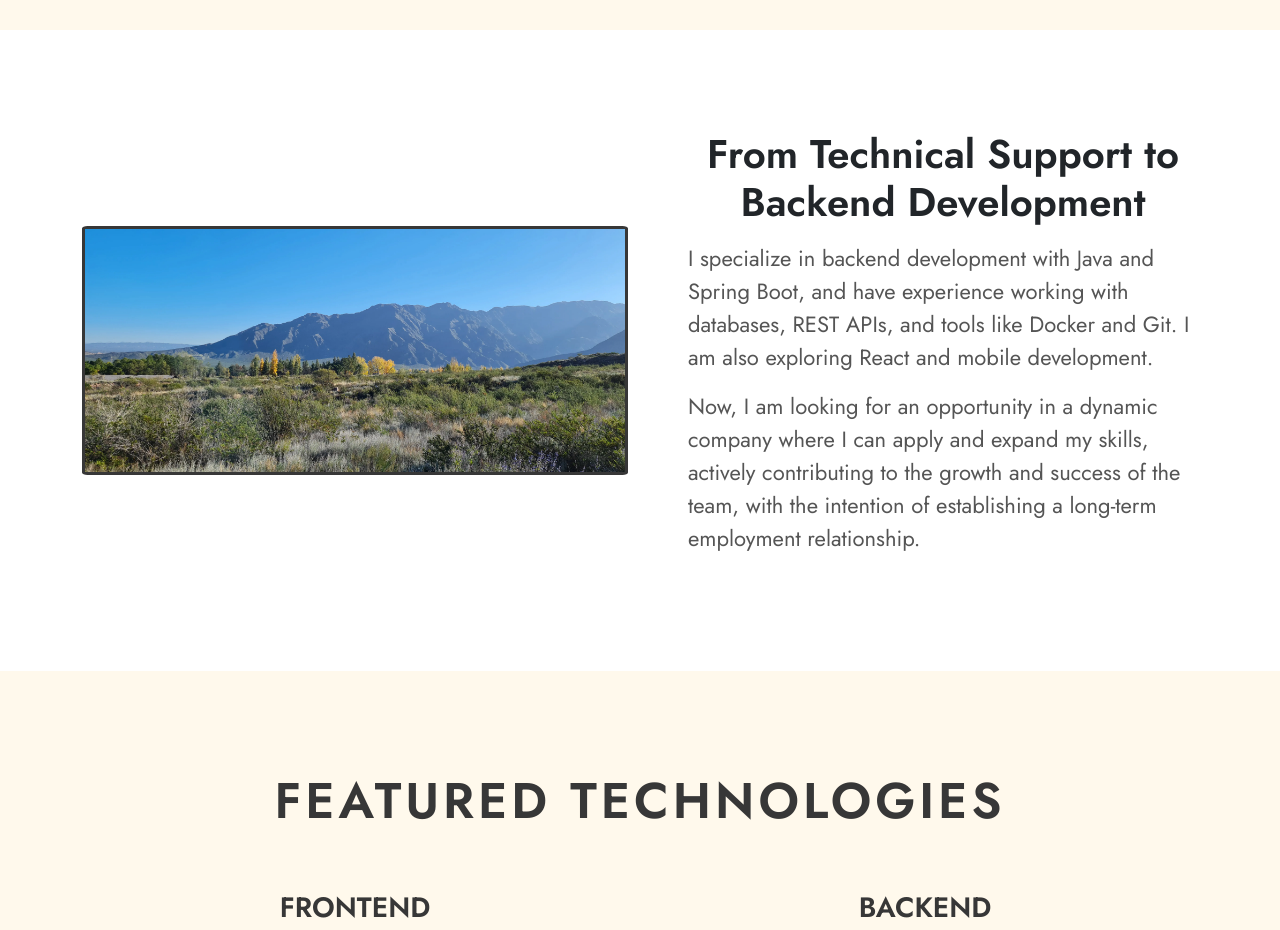
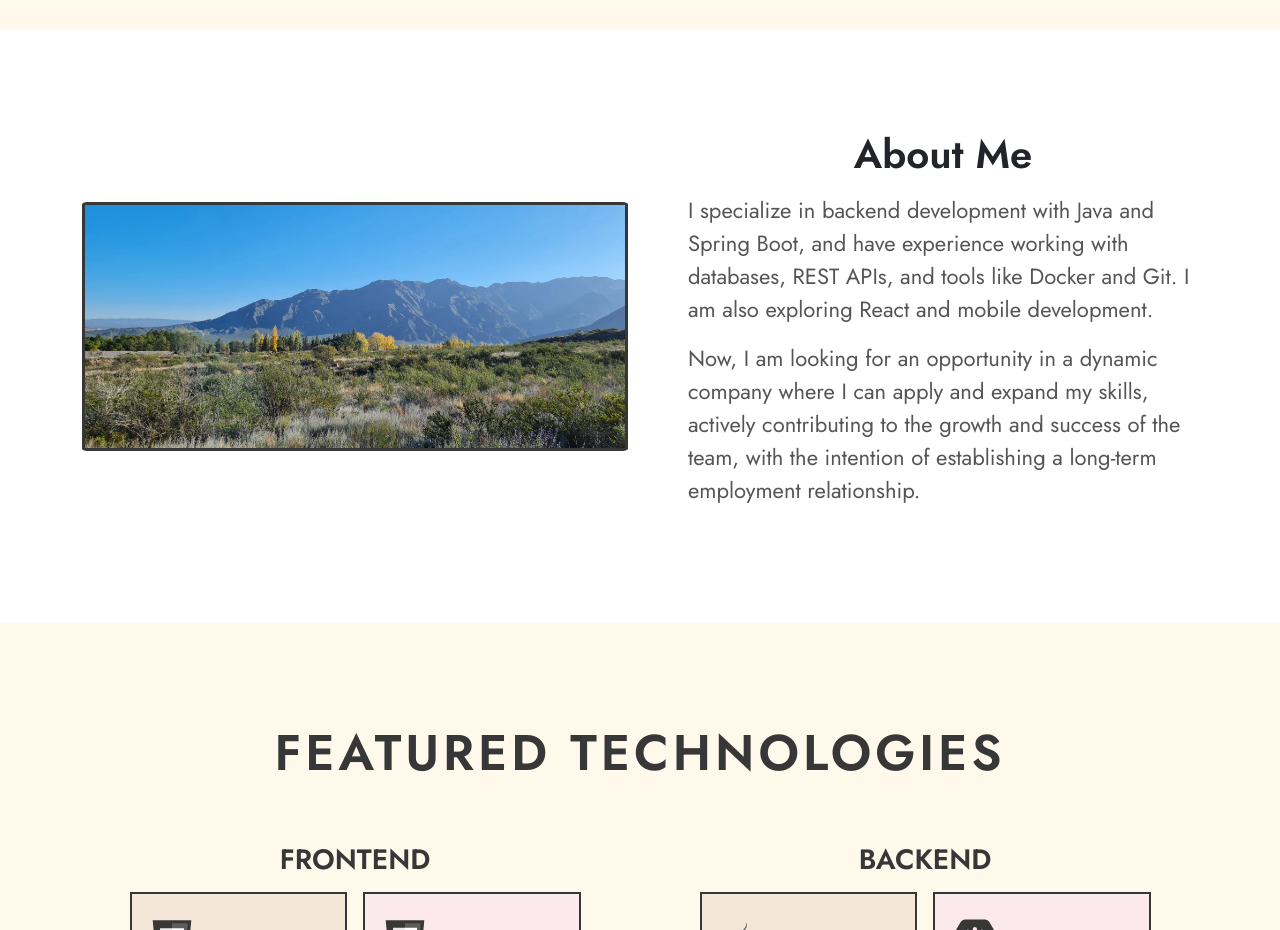
Before and after one commit to BPalomba/portfolio, a plain HTML site: page index.html in a window 1280 px wide. Shown: the part 920-1850 px from the top of the page. Drawn offline with Linux system fonts and the light colour scheme.

Commit message:
type error fix

```diff
--- a/index.html
+++ b/index.html
@@ -154,7 +154,7 @@
           <div class="col-lg-6 order-1 order-lg-2 ps-lg-5">
             <div class="about-text">
               <h2 class="h1 mb-3 text-dark fw-semibold text-center" data-section="about" data-value="title">
-                Del Soporte Técnico al <span class="nowrap">Desarrollo Backend</span>
+                Sobre mi
               </h2>
               <p data-section="about" data-value="p1">Me especializo en desarrollo backend con Java y Spring Boot, y
                 tengo experiencia trabajando con bases de datos, APIs
--- a/languages/en.json
+++ b/languages/en.json
@@ -15,7 +15,7 @@
         "contact": "Contact"
     },
     "about": {
-        "title": "From Technical Support to <span class='nowrap'>Backend Development</span>",
+        "title": "About Me",
         "p1": "I specialize in backend development with Java and Spring Boot, and have experience working with databases, REST APIs, and tools like Docker and Git. I am also exploring React and mobile development.",
         "p2": "Now, I am looking for an opportunity in a dynamic company where I can apply and expand my skills, actively contributing to the growth and success of the team, with the intention of establishing a long-term employment relationship."
     },
--- a/languages/es.json
+++ b/languages/es.json
@@ -15,7 +15,7 @@
         "contact": "Contacto"
     },
     "about": {
-        "title": "Del Soporte Técnico al <span class='nowrap'>Desarrollo Backend</span>",
+        "title": "Sobre Mi",
         "p1": "Me especializo en desarrollo backend con Java y Spring Boot, y tengo experiencia trabajando con bases de datos, APIs REST y herramientas como Docker y Git. También estoy explorando React y desarrollo móvil.",
         "p2": "Ahora, busco una oportunidad en una empresa dinámica donde pueda aplicar y ampliar mis habilidades, contribuyendo activamente al crecimiento y éxito del equipo, con la intención de establecer una relación laboral a largo plazo."
     },
```
